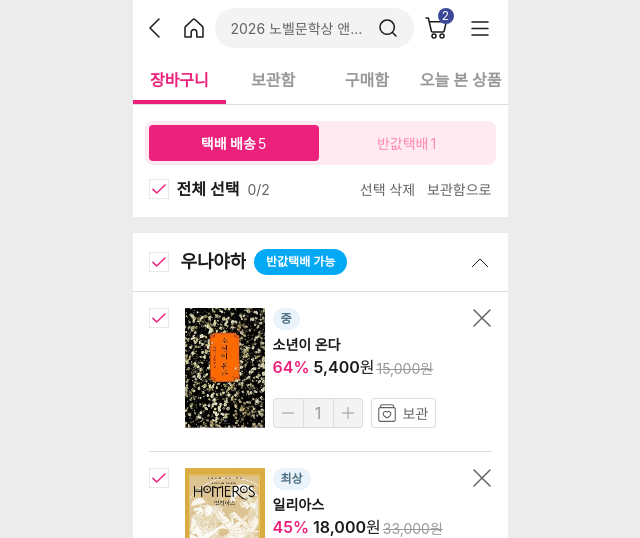
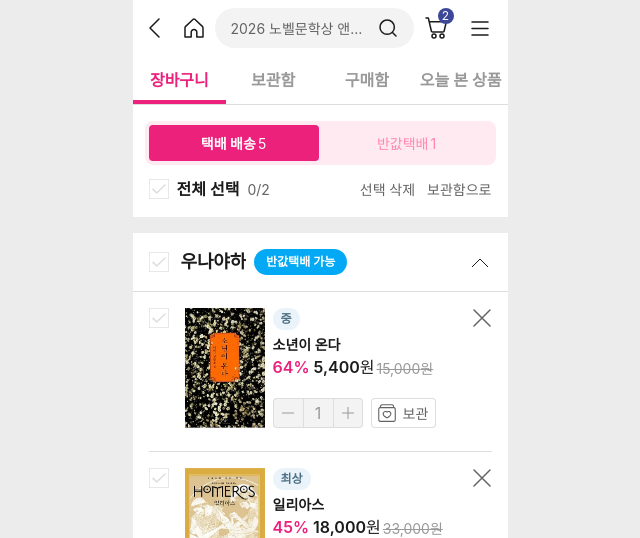
Before and after one commit to SOPT-all/39-COLLABORATION-WEB-ALADIN, a React (Vite) app: page /cart in a window 1280 px wide. Both pictures are taken after a click on the button 478 px from the left and 262 px from the top of the page. Shown: the top 538 px of the page, without its empty margins (320-960 px from the left). Built offline with nearby package versions, Linux system fonts and the light colour scheme; a web font is replaced by a local one.

Commit message:
fix: 장바구니 체크 아이콘 상태 구분 (#103)

```diff
--- a/src/pages/cart/components/AccordionSeller.tsx
+++ b/src/pages/cart/components/AccordionSeller.tsx
@@ -1,8 +1,8 @@
 import { useState, type ReactNode } from 'react';
 
 import IcChevronDown from '@assets/svg/arrow/IcChevronDown';
-import IcCheckFilled from '@assets/svg/cart/IcCheckFilled';
 import IcCheckOutline from '@assets/svg/cart/IcCheckOutline';
+import IcCheckUnselected from '@assets/svg/cart/IcCheckUnselected';
 
 interface AccordionSellerProps {
   children: ReactNode;
@@ -31,9 +31,9 @@ const AccordionSeller = ({
             onClick={onSelect}
           >
             {isSelected ? (
-              <IcCheckFilled aria-hidden="true" />
+              <IcCheckOutline aria-hidden="true" />
             ) : (
-              <IcCheckOutline aria-hidden="true" />
+              <IcCheckUnselected aria-hidden="true" />
             )}
           </button>
 
--- a/src/pages/cart/components/CartListItem.tsx
+++ b/src/pages/cart/components/CartListItem.tsx
@@ -1,5 +1,5 @@
-import IcCheckFilled from '@assets/svg/cart/IcCheckFilled';
 import IcCheckOutline from '@assets/svg/cart/IcCheckOutline';
+import IcCheckUnselected from '@assets/svg/cart/IcCheckUnselected';
 import IcClose from '@assets/svg/close/IcClose';
 import { formatPrice } from '@utils/formatPrice';
 
@@ -40,9 +40,9 @@ const CartListItem = ({
           onClick={onSelect}
         >
           {isSelected ? (
-            <IcCheckFilled aria-hidden="true" className="shrink-0" />
+            <IcCheckOutline aria-hidden="true" className="shrink-0" />
           ) : (
-            <IcCheckOutline aria-hidden="true" />
+            <IcCheckUnselected aria-hidden="true" />
           )}
         </button>
 
--- a/src/pages/cart/components/CartSelectionToolbar.tsx
+++ b/src/pages/cart/components/CartSelectionToolbar.tsx
@@ -1,5 +1,5 @@
 import IcCheckFilled from '@assets/svg/cart/IcCheckFilled';
-import IcCheckOutline from '@assets/svg/cart/IcCheckOutline';
+import IcCheckUnselected from '@assets/svg/cart/IcCheckUnselected';
 
 interface CartSelectionToolbarProps {
   isAllSelected: boolean;
@@ -29,7 +29,7 @@ const CartSelectionToolbar = ({
         {isAllSelected ? (
           <IcCheckFilled aria-hidden="true" />
         ) : (
-          <IcCheckOutline aria-hidden="true" />
+          <IcCheckUnselected aria-hidden="true" />
         )}
         <span className="text-body-16sb text-gray-950">전체 선택</span>
         <span className="text-body-14r text-gray-700">
--- /dev/null
+++ b/src/shared/assets/svg/cart/IcCheckUnselected.tsx
@@ -0,0 +1,24 @@
+import type { SVGProps } from 'react';
+
+const SvgIcCheckUnselected = (props: SVGProps<SVGSVGElement>) => (
+  <svg
+    xmlns="http://www.w3.org/2000/svg"
+    width={20}
+    height={20}
+    fill="none"
+    viewBox="0 0 20 20"
+    {...props}
+  >
+    <path fill="#fff" d="M.25.25h19.5v19.5H.25z" />
+    <path stroke="#C2C2C2" strokeWidth={0.5} d="M.25.25h19.5v19.5H.25z" />
+    <path
+      stroke="#ddd"
+      strokeLinecap="round"
+      strokeLinejoin="round"
+      strokeWidth={1.5}
+      d="M4 10.396 7.727 14 16 6"
+    />
+  </svg>
+);
+
+export default SvgIcCheckUnselected;
```
